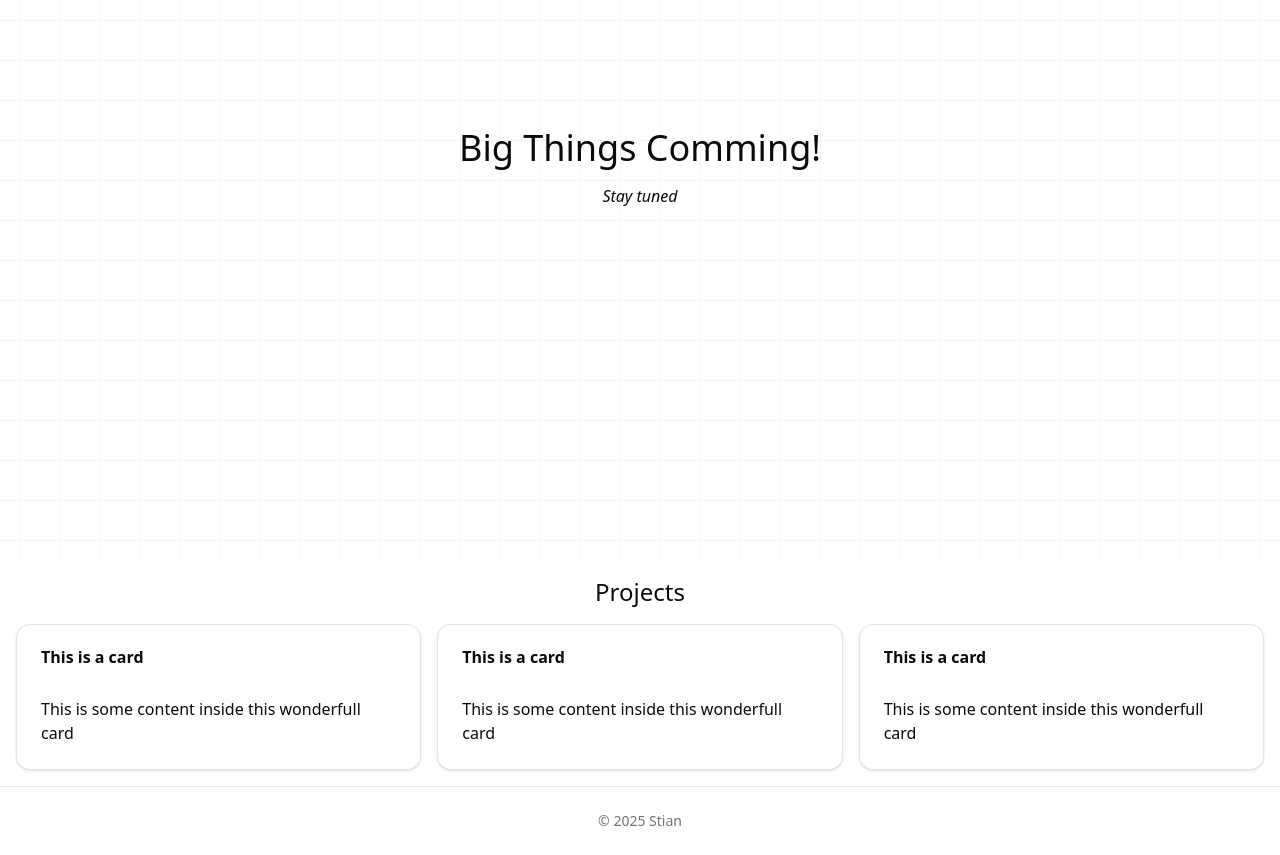
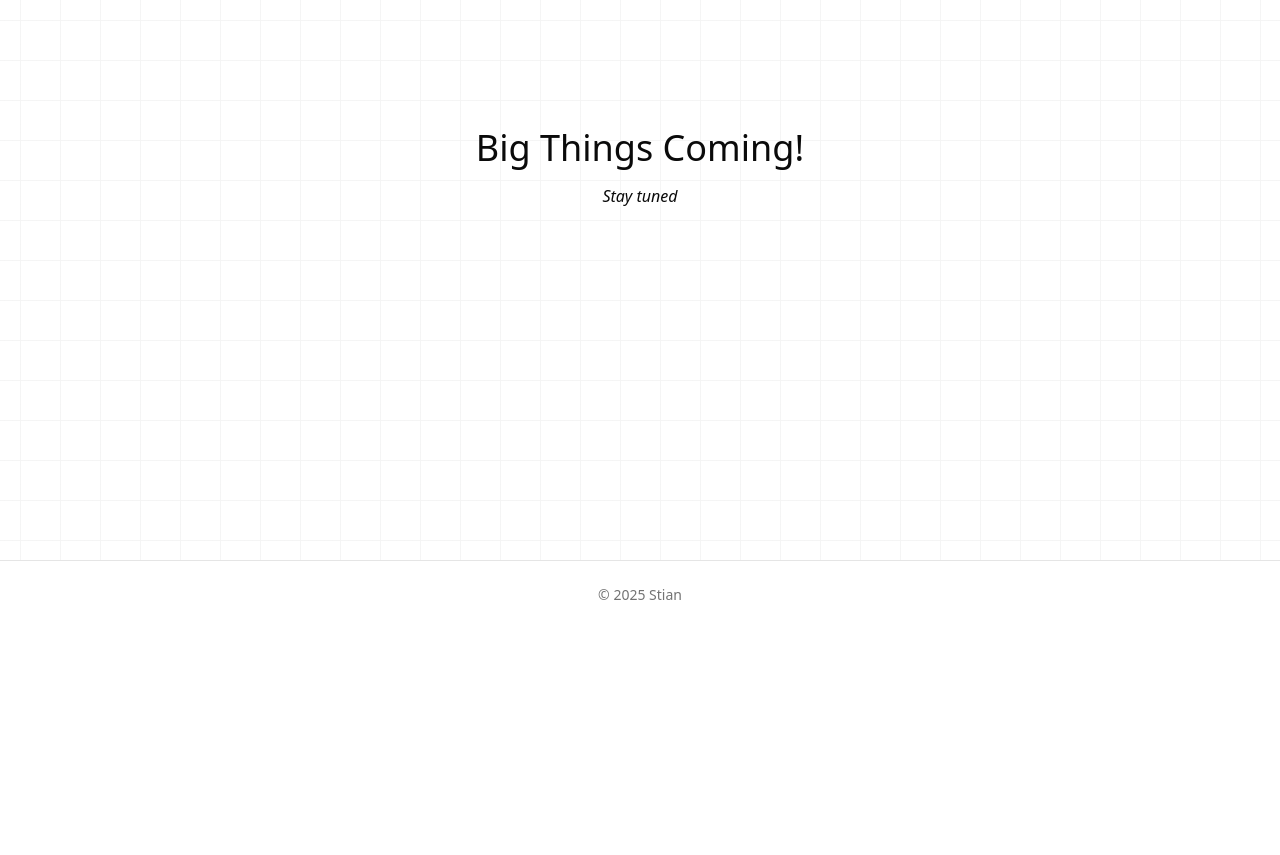
Before and after one commit to Grade123/grade123.github.io, a Next.js app: page / in a window 1280 px wide. Shown: the part 240-1095 px from the top of the page. After the commit the page ends 869 px from the top, so only its background shows below. Built offline with nearby package versions, Linux system fonts and the light colour scheme.

Commit message:
fix: Tweak title

```diff
--- a/app/page.tsx
+++ b/app/page.tsx
@@ -5,39 +5,68 @@ export default function Home() {
     <div>
       <div className="flex min-h-screen flex-col items-center justify-center pt-4 bg-[linear-gradient(var(--accent)_1px,transparent_1px),linear-gradient(90deg,var(--accent)_1px,transparent_1px)] bg-[size:40px_40px] bg-[position:20px_20px] bg-fixed">
         <main className="flex flex-col w-full items-center gap-4 h-min text-center">
-          <h1 className="text-4xl">Big Things Comming!</h1>
+          <h1 className="text-4xl">Big Things Coming!</h1>
           <p className="italic">Stay tuned</p>
         </main>
       </div>
-      <div className="w-screen flex flex-col items-center justify-center p-4 gap-4">
+      {/* <div className="w-full flex flex-col items-center justify-center pt-4 pb-4 gap-4">
         <h2 className="text-2xl">Projects</h2>
-        <div className="flex gap-4">
+        <div className="flex flex-col gap-4">
           <Card>
             <CardHeader>
-              <CardTitle>This is a card</CardTitle>
+              <CardTitle>Portfolio</CardTitle>
             </CardHeader>
             <CardContent>
-              <p>This is some content inside this wonderfull card</p>
+              <p>Website where i show off some of my work</p>
             </CardContent>
           </Card>
           <Card>
             <CardHeader>
-              <CardTitle>This is a card</CardTitle>
+              <CardTitle>Driveo</CardTitle>
             </CardHeader>
             <CardContent>
-              <p>This is some content inside this wonderfull card</p>
+              <p>Car rental site application. Complete with backend and dashboard</p>
+              <p>Application developed during web and application courses at NTNU</p>
             </CardContent>
           </Card>
           <Card>
             <CardHeader>
-              <CardTitle>This is a card</CardTitle>
+              <CardTitle>Train Departure application</CardTitle>
             </CardHeader>
             <CardContent>
-              <p>This is some content inside this wonderfull card</p>
+              <p>Commandline interface for managing train departures</p>
+              <p>Application developed during first semester at NTNU</p>
+            </CardContent>
+          </Card>
+          <Card>
+            <CardHeader>
+              <CardTitle>Chaos Game</CardTitle>
+            </CardHeader>
+            <CardContent>
+              <p>JavaFX application for displaying mathematical fractals based on a list of transformations</p>
+              <p>Application developed during second semester at NTNU</p>
+            </CardContent>
+          </Card>
+          <Card>
+            <CardHeader>
+              <CardTitle>Greenhouse networking application</CardTitle>
+            </CardHeader>
+            <CardContent>
+              <p>Server and clients for greenhouse management, focusing on network communication between users device and sensors in a greenhouse</p>
+              <p>Application developed during third semester at NTNU</p>
+            </CardContent>
+          </Card>
+          <Card>
+            <CardHeader>
+              <CardTitle>Todolist application</CardTitle>
+            </CardHeader>
+            <CardContent>
+              <p>Todolist application with ability for creating multiple todolists</p>
+              <p>Application developed during fifth semester at NTNU</p>
             </CardContent>
           </Card>
         </div>
-      </div>
+      </div> */}
     </div>
 
   );
```
Also changed, not shown: package.json (+12 -13 lines), 1 other file (tests, documents, lock files or other folders).
